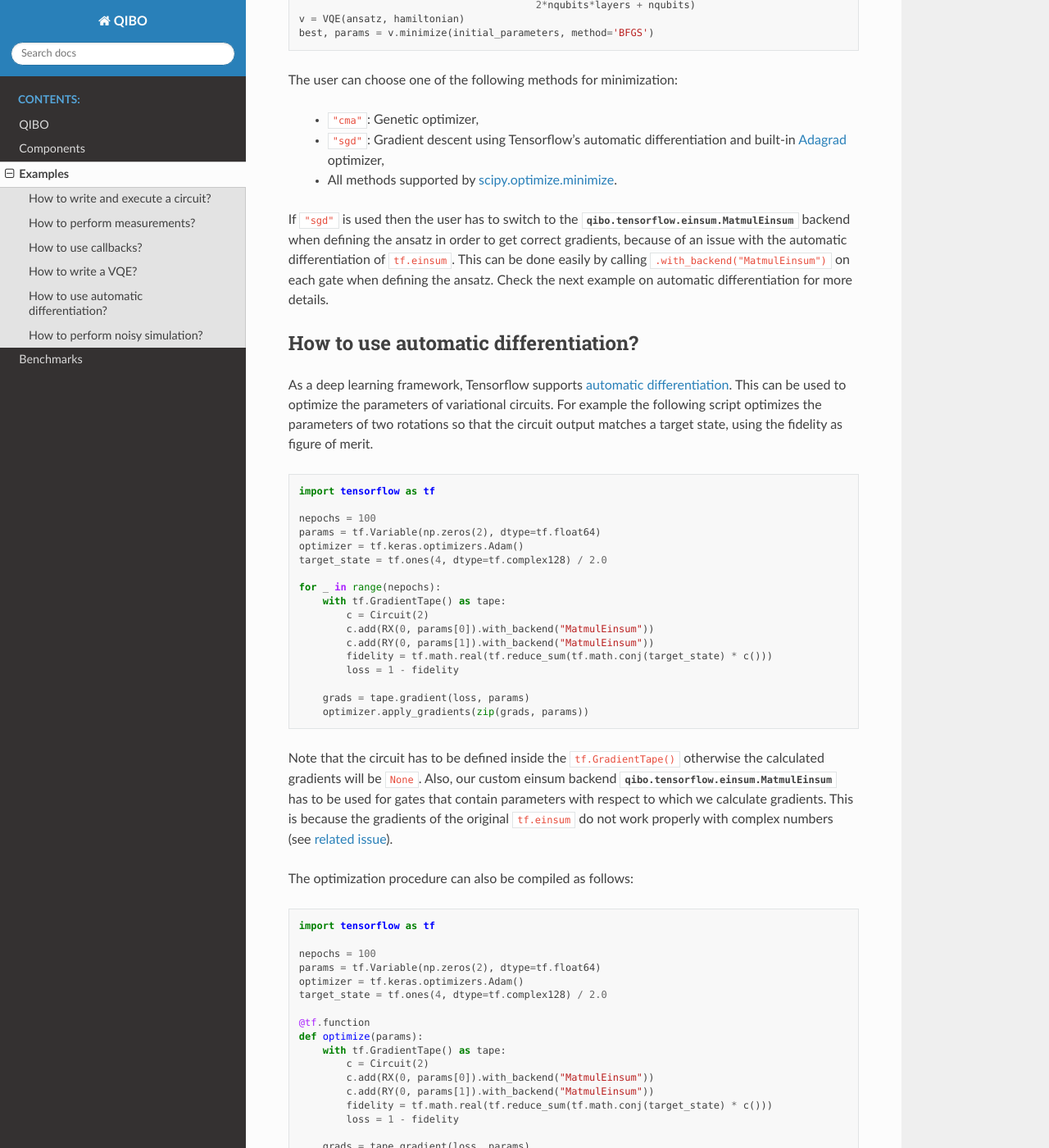
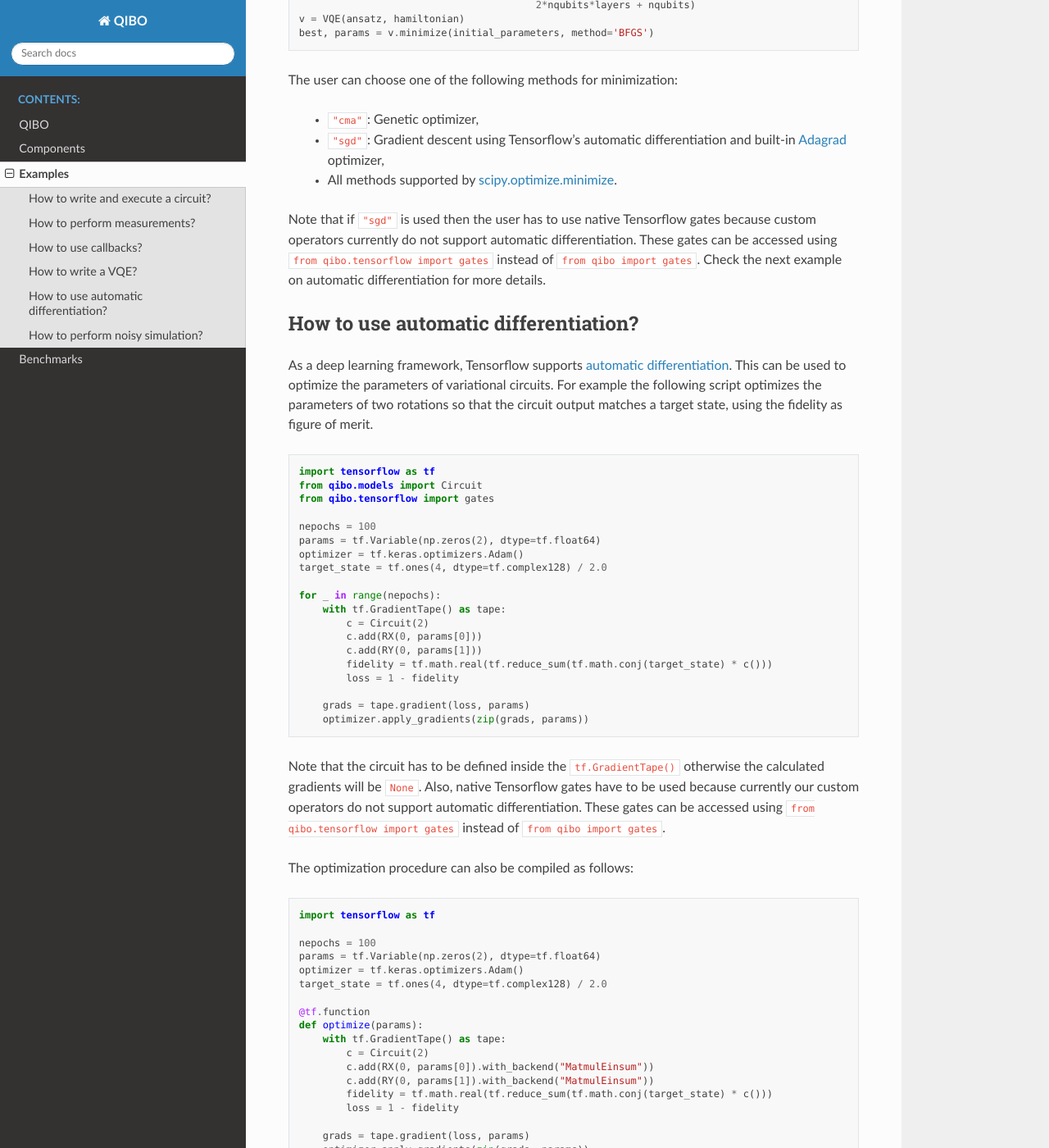
Before and after one commit to qiboteam/qibo, a Sphinx documentation site: the page built from doc/source/examples.rst, in a window 1280 px wide and 1400 px high, scrolled down 5021 px. Shown: the whole window at 82% size. Built offline with Sphinx 7.4.7 and the Read the Docs theme 2.0.0, drawn with Linux system fonts in a browser that asks for light colours.

Commit message:
Update autodiff docs

```diff
--- a/doc/source/examples.rst
+++ b/doc/source/examples.rst
@@ -272,11 +272,10 @@ The user can choose one of the following methods for minimization:
     - ``"sgd"``: Gradient descent using Tensorflow's automatic differentiation and built-in `Adagrad <https://www.tensorflow.org/api_docs/python/tf/keras/optimizers/Adagrad>`_ optimizer,
     - All methods supported by `scipy.optimize.minimize <https://docs.scipy.org/doc/scipy/reference/generated/scipy.optimize.minimize.html>`_.
 
-If ``"sgd"`` is used then the user has to switch to the :class:`qibo.tensorflow.einsum.MatmulEinsum`
-backend when defining the ansatz in order to get correct gradients,
-because of an issue with the automatic differentiation of ``tf.einsum``.
-This can be done easily by calling ``.with_backend("MatmulEinsum")`` on each
-gate when defining the ansatz.
+Note that if ``"sgd"`` is used then the user has to use native Tensorflow gates
+because custom operators currently do not support automatic differentiation.
+These gates can be accessed using ``from qibo.tensorflow import gates`` instead
+of ``from qibo import gates``.
 Check the next example on automatic differentiation for more details.
 
 
@@ -292,6 +291,8 @@ output matches a target state, using the fidelity as figure of merit.
 .. code-block:: python
 
     import tensorflow as tf
+    from qibo.models import Circuit
+    from qibo.tensorflow import gates
 
     nepochs = 100
     params = tf.Variable(np.zeros(2), dtype=tf.float64)
@@ -301,8 +302,8 @@ output matches a target state, using the fidelity as figure of merit.
     for _ in range(nepochs):
         with tf.GradientTape() as tape:
             c = Circuit(2)
-            c.add(RX(0, params[0]).with_backend("MatmulEinsum"))
-            c.add(RY(0, params[1]).with_backend("MatmulEinsum"))
+            c.add(RX(0, params[0]))
+            c.add(RY(0, params[1]))
             fidelity = tf.math.real(tf.reduce_sum(tf.math.conj(target_state) * c()))
             loss = 1 - fidelity
 
@@ -311,12 +312,10 @@ output matches a target state, using the fidelity as figure of merit.
 
 
 Note that the circuit has to be defined inside the ``tf.GradientTape()`` otherwise
-the calculated gradients will be ``None``. Also, our custom einsum backend
-:class:`qibo.tensorflow.einsum.MatmulEinsum` has to be used for gates that
-contain parameters with respect to which we calculate gradients.
-This is because the gradients of the original ``tf.einsum`` do not work properly
-with complex numbers
-(see `related issue <https://github.com/tensorflow/tensorflow/issues/37307>`_).
+the calculated gradients will be ``None``. Also, native Tensorflow gates have to
+be used because currently our custom operators do not support automatic differentiation.
+These gates can be accessed using ``from qibo.tensorflow import gates`` instead
+of ``from qibo import gates``.
 
 The optimization procedure can also be compiled as follows:
 
```
